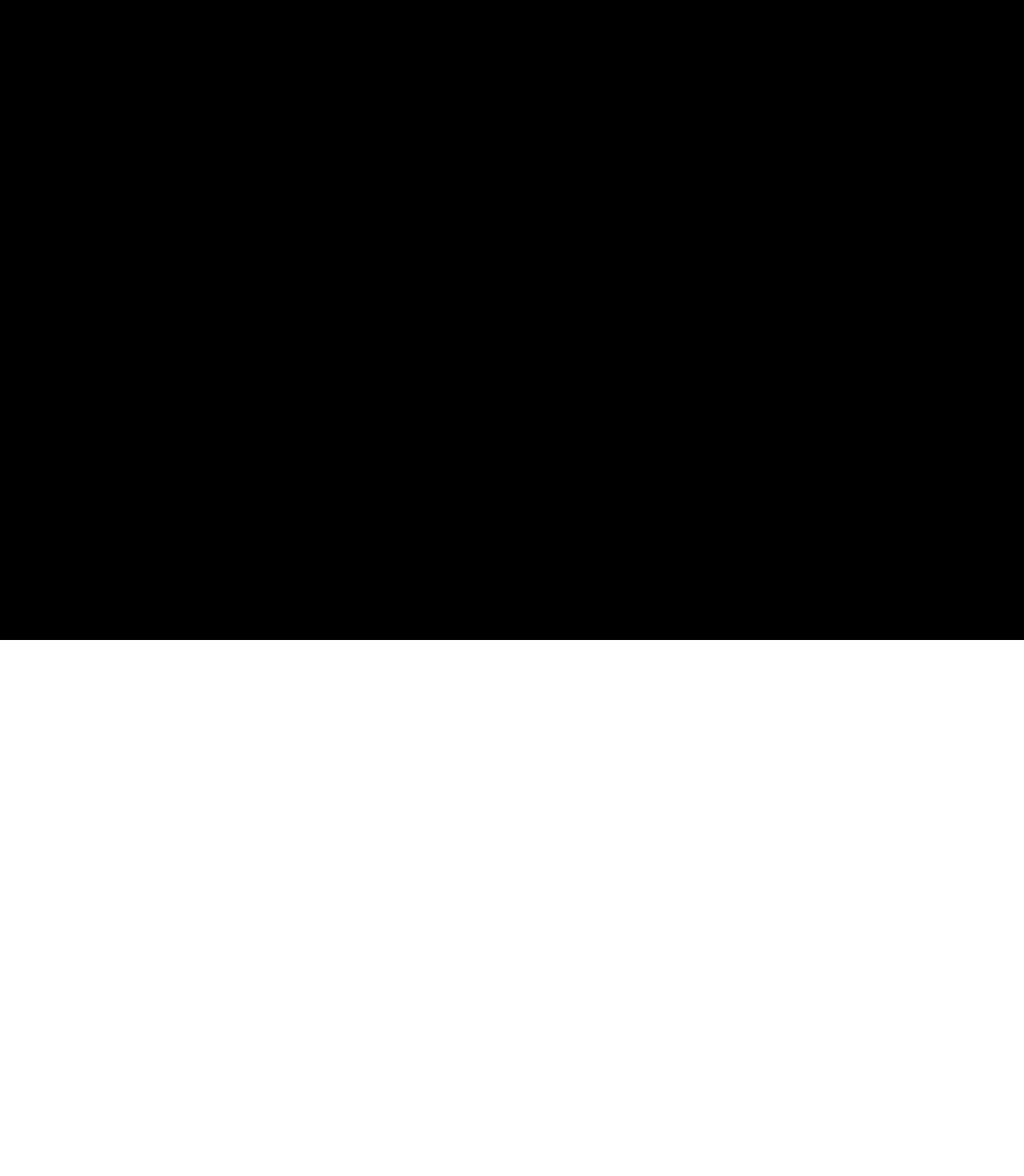
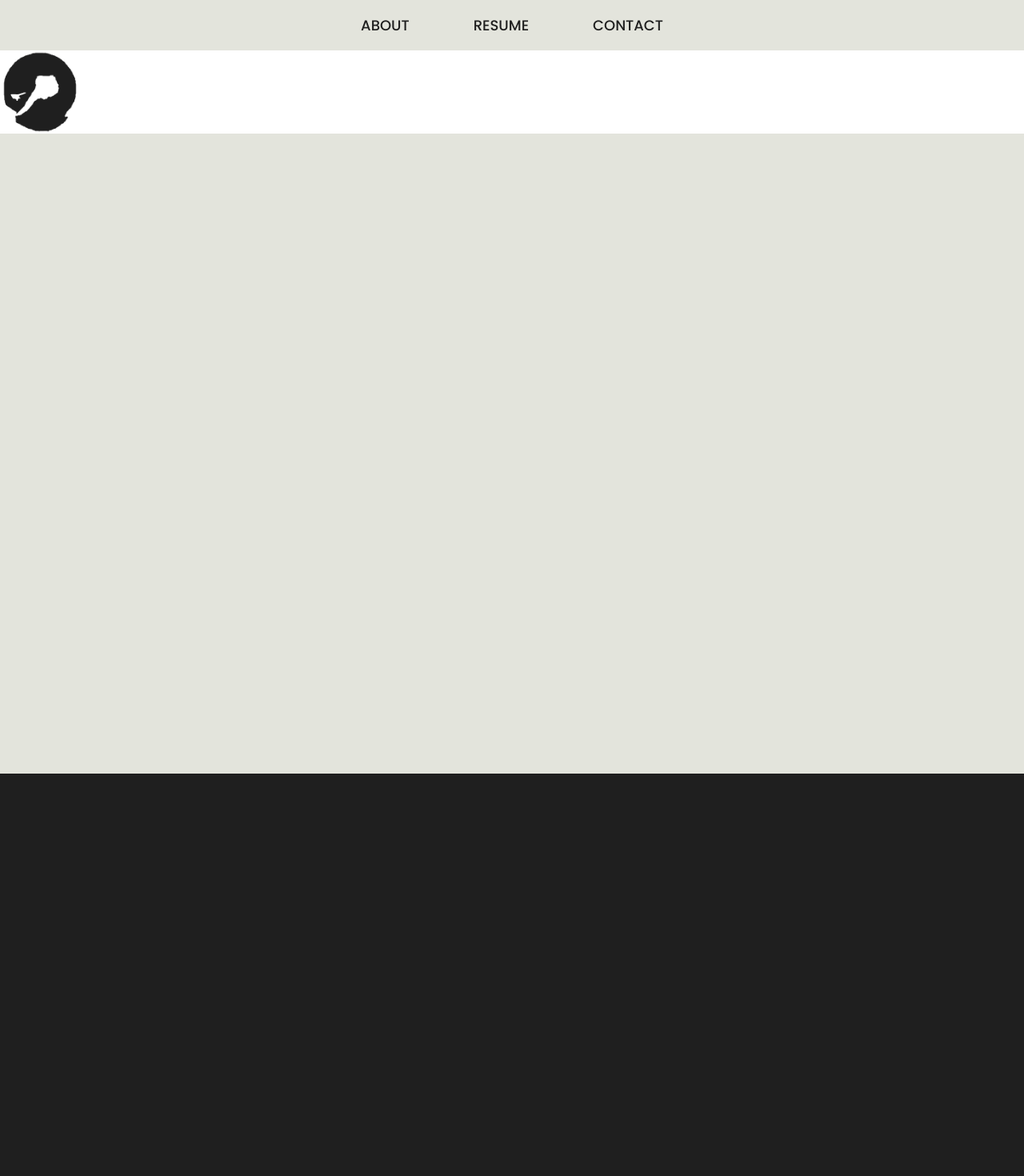
Before and after one commit to michaelsalton/michaels-website, a Next.js app: page / in a window 1280 px wide. Shown: the top 1470 px of the page at 80% size. Built offline with nearby package versions, Linux system fonts and the light colour scheme.

Commit message:
images are fucking working boy

```diff
--- a/src/app/globals.css
+++ b/src/app/globals.css
@@ -3,9 +3,28 @@
 @tailwind utilities;
 
 .black-section {
-  background-color: black;
+  background-color: #1f1f1f;
 }
 
 .white-section {
-  background-color: white;
+  background-color: rgb(227, 228, 220);
 }
+
+.navbar {
+    background-color: rgb(227, 228, 220);
+    overflow: hidden;
+    text-align: center;
+  }
+
+  .navbar a {
+    display: inline-block;
+    padding: 18px 40px;
+    color: #1f1f1f;
+    text-decoration: none;
+    font-size: 18px;
+    transition: background-color 0.3s;
+  }
+
+  .navbar a:hover {
+    color: white;
+  }
--- a/src/app/page.tsx
+++ b/src/app/page.tsx
@@ -1,19 +1,34 @@
 import React from 'react';
+import Image from 'next/image'
+import logo from './logo_white.png'
+
 
 export default function Home() {
   return (
     <div className="overflow-hidden">
-      <div className="black-section h-screen">
-        {/* Content for the black section */}
+      {/* Navigation Bar */}
+      <div className="navbar">
+        <a href="#" className="text-black">ABOUT</a>
+        <a href="#" className="text-black">RESUME</a>
+        <a href="#" className="text-black">CONTACT</a>
       </div>
-      <div className="white-section h-screen overflow-y-scroll">
+      <Image
+        src={logo}
+        width={100}
+        height={100}
+        alt="Logo"
+      />
+      <div className="white-section h-screen">
         {/* Content for the white section */}
       </div>
       <div className="black-section h-screen">
         {/* Content for the black section */}
       </div>
-      <div className="white-section h-screen overflow-y-scroll">
+      <div className="white-section h-screen">
         {/* Content for the white section */}
+      </div>
+      <div className="black-section h-screen">
+        {/* Content for the black section */}
       </div>
     </div>
   );
```
Also changed, not shown: src/app/logo_white.png (added), 1 other file (tests, documents, lock files or other folders).
